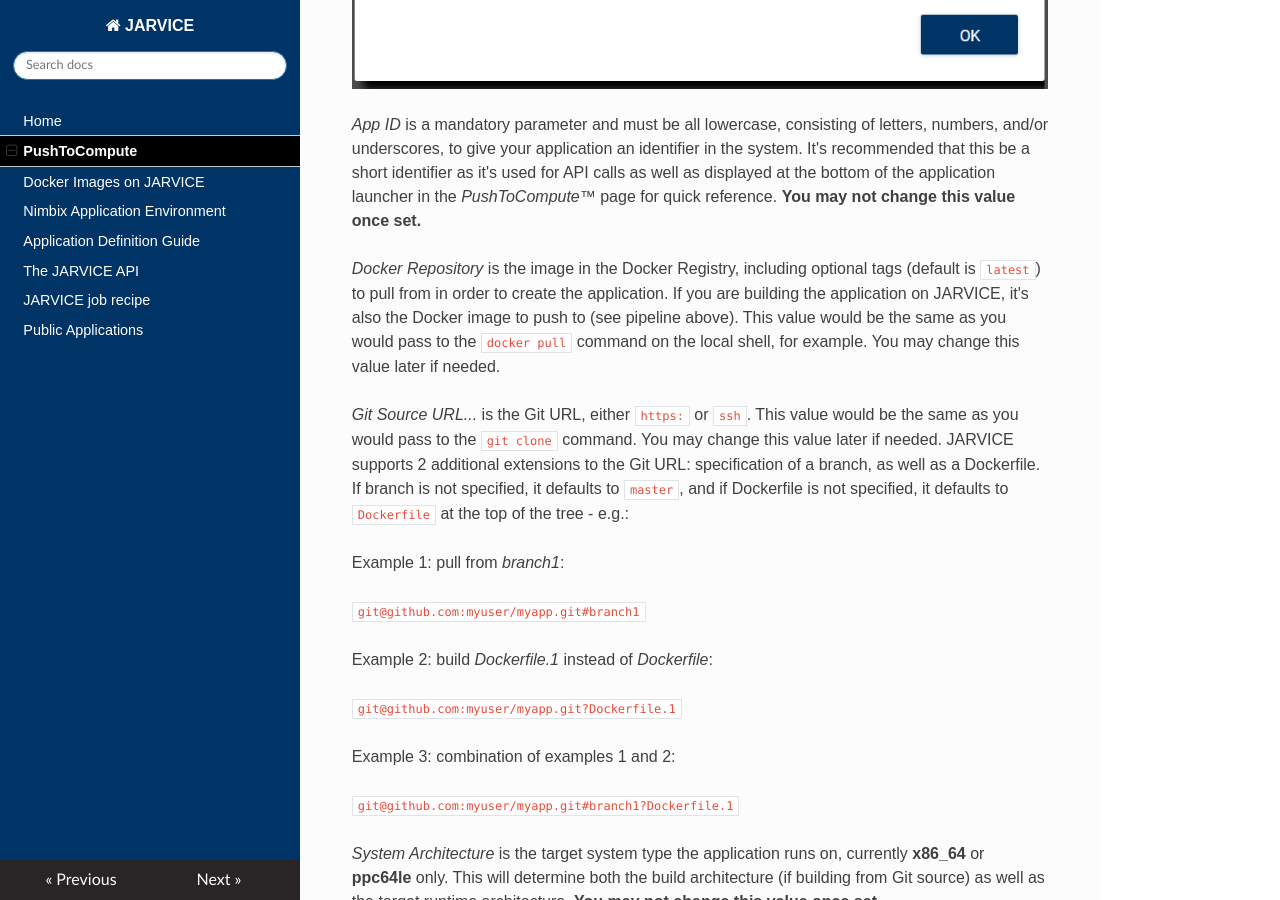
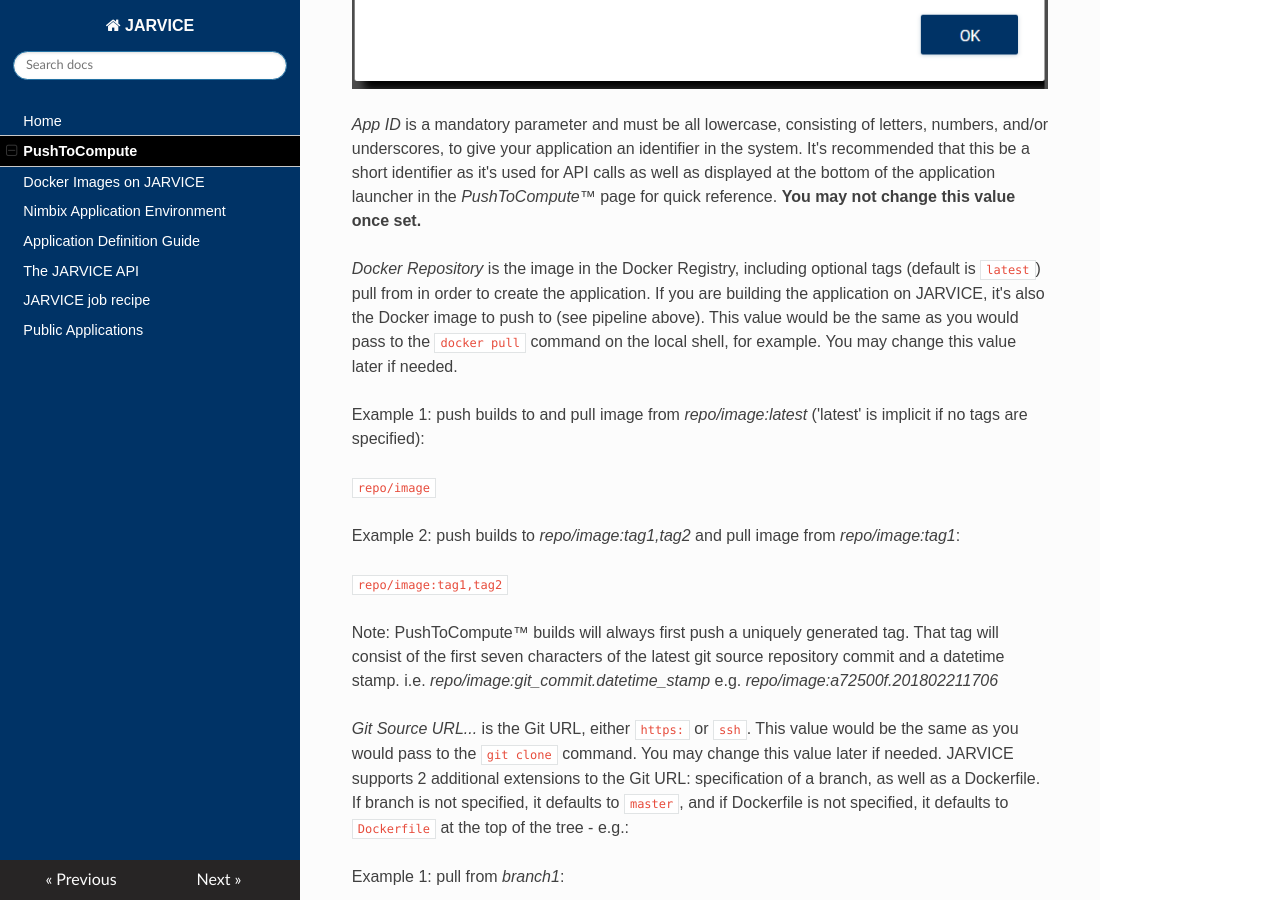
Before and after one commit to nimbix/jardoc, an MkDocs documentation site: the page built from docs/cicd.md, in a window 1280 px wide and 900 px high, scrolled down 3171 px. Built offline with MkDocs 1.6.1, drawn with Linux system fonts in a browser that asks for light colours; nearby versions of some CDN libraries; old or Windows-style settings are respelled for this version of MkDocs.

Commit message:
Add doco on unique build tags..

```diff
--- a/docs/cicd.md
+++ b/docs/cicd.md
@@ -43,7 +43,18 @@ The next step is to define the JARVICE application, which involves creating a ta
 
 *App ID* is a mandatory parameter and must be all lowercase, consisting of letters, numbers, and/or underscores, to give your application an identifier in the system.  It's recommended that this be a short identifier as it's used for API calls as well as displayed at the bottom of the application launcher in the *PushToCompute&trade;* page for quick reference.  **You may not change this value once set.**
 
-*Docker Repository* is the image in the Docker Registry, including optional tags (default is `latest`) to pull from in order to create the application.  If you are building the application on JARVICE, it's also the Docker image to push to (see pipeline above).  This value would be the same as you would pass to the `docker pull` command on the local shell, for example.  You may change this value later if needed.
+*Docker Repository* is the image in the Docker Registry, including optional tags (default is `latest`) pull from in order to create the application.  If you are building the application on JARVICE, it's also the Docker image to push to (see pipeline above).  This value would be the same as you would pass to the `docker pull` command on the local shell, for example.  You may change this value later if needed.
+
+Example 1: push builds to and pull image from *repo/image:latest* ('latest' is implicit if no tags are specified):
+
+`repo/image`
+
+Example 2: push builds to *repo/image:tag1,tag2* and pull image from *repo/image:tag1*:
+
+`repo/image:tag1,tag2`
+
+Note: PushToCompute&trade; builds will always first push a uniquely generated tag.  That tag will consist of the first seven characters of the latest git source repository commit and a datetime stamp.  i.e. *repo/image:git_commit.datetime_stamp* e.g. *repo/image:a72500f.201802211706*
+
 
 *Git Source URL...* is the Git URL, either `https:` or `ssh`.  This value would be the same as you would pass to the `git clone` command.  You may change this value later if needed.  JARVICE supports 2 additional extensions to the Git URL: specification of a branch, as well as a Dockerfile.  If branch is not specified, it defaults to `master`, and if Dockerfile is not specified, it defaults to `Dockerfile` at the top of the tree - e.g.:
 
```
